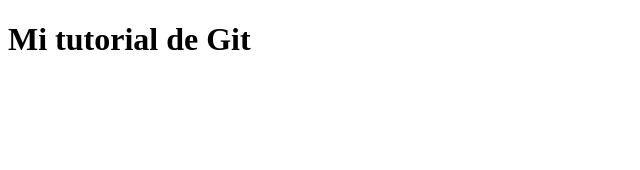
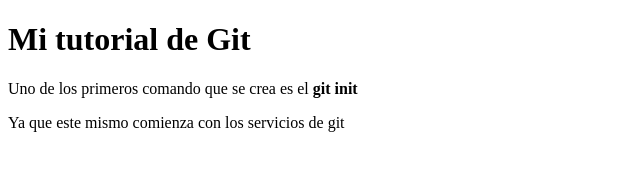
Before and after one commit to Marcos-del-Carmen/pruebaGit, a plain HTML site: page index.html in a window 1280 px wide. Shown: the whole page, without its empty margins (0-640 px from the left). Drawn offline with Linux system fonts and the light colour scheme.

Commit message:
Agrege contenido en el inicio

```diff
--- a/index.html
+++ b/index.html
@@ -12,6 +12,8 @@
         <h1>Mi tutorial de Git</h1>
     </header>
     <main>
+        <p>Uno de los primeros comando que se crea es el <b>git init</b></p>
+        <p>Ya que este mismo comienza con los servicios de git</p>
         <div class="cont-padre">
 
         </div>
```
Also changed, not shown: estilos.css (indentation only).
